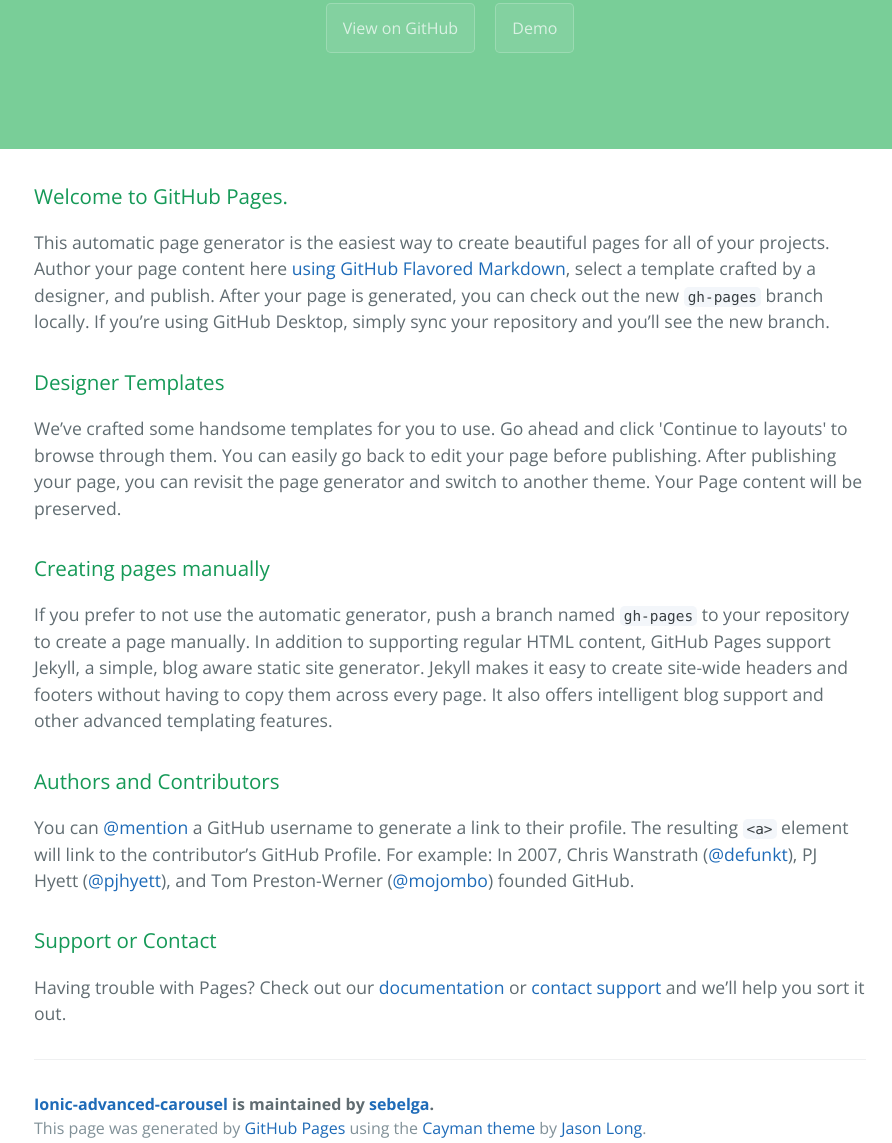
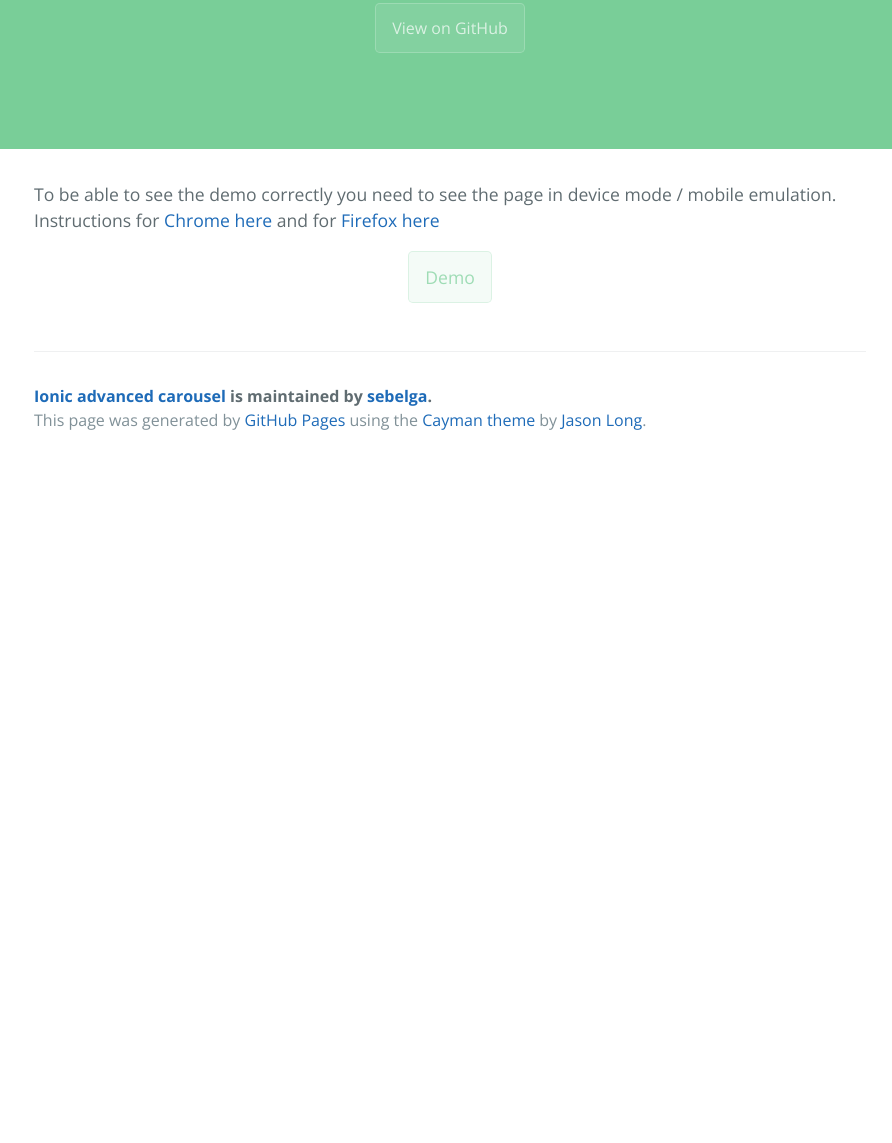
Before and after one commit to sebelga/ionic-advanced-carousel, a plain HTML site: page index.html in a window 1280 px wide. Shown: the part 234-1377 px from the top of the page, without its empty margins (190-1082 px from the left). After the commit the page ends 800 px from the top, so only its background shows below. Drawn offline with nearby package versions, Linux system fonts and the light colour scheme.

Commit message:
Instruction demo

```diff
--- a/index.html
+++ b/index.html
@@ -15,65 +15,24 @@
 
     <h2 class="project-tagline">Carousel directive for Ionic that allows to use any custom directive as an item.</h2>
     <a href="https://github.com/sebelga/ionic-advanced-carousel" class="btn">View on GitHub</a>
-    <a href="/demo" class="btn">Demo</a>
 </section>
 
 <section class="main-content">
-    <h3>
-        <a id="welcome-to-github-pages" class="anchor" href="#welcome-to-github-pages" aria-hidden="true"><span
-                class="octicon octicon-link"></span></a>Welcome to GitHub Pages.</h3>
 
-    <p>This automatic page generator is the easiest way to create beautiful pages for all of your projects. Author your
-        page content here <a href="https://guides.github.com/features/mastering-markdown/">using GitHub Flavored
-            Markdown</a>, select a template crafted by a designer, and publish. After your page is generated, you can
-        check out the new <code>gh-pages</code> branch locally. If you’re using GitHub Desktop, simply sync your
-        repository and you’ll see the new branch.</p>
+    <p>To be able to see the demo correctly you need to see the page in device mode / mobile emulation. Instructions for
+        <a href="https://developer.chrome.com/devtools/docs/device-mode">Chrome here</a> and for
+        <a href="https://developer.mozilla.org/en/docs/Tools/Responsive_Design_View">Firefox here</a></p>
 
-    <h3>
-        <a id="designer-templates" class="anchor" href="#designer-templates" aria-hidden="true"><span
-                class="octicon octicon-link"></span></a>Designer Templates</h3>
-
-    <p>We’ve crafted some handsome templates for you to use. Go ahead and click 'Continue to layouts' to browse through
-        them. You can easily go back to edit your page before publishing. After publishing your page, you can revisit
-        the page generator and switch to another theme. Your Page content will be preserved.</p>
-
-    <h3>
-        <a id="creating-pages-manually" class="anchor" href="#creating-pages-manually" aria-hidden="true"><span
-                class="octicon octicon-link"></span></a>Creating pages manually</h3>
-
-    <p>If you prefer to not use the automatic generator, push a branch named <code>gh-pages</code> to your repository to
-        create a page manually. In addition to supporting regular HTML content, GitHub Pages support Jekyll, a simple,
-        blog aware static site generator. Jekyll makes it easy to create site-wide headers and footers without having to
-        copy them across every page. It also offers intelligent blog support and other advanced templating features.</p>
-
-    <h3>
-        <a id="authors-and-contributors" class="anchor" href="#authors-and-contributors" aria-hidden="true"><span
-                class="octicon octicon-link"></span></a>Authors and Contributors</h3>
-
-    <p>You can <a href="https://github.com/blog/821" class="user-mention">@mention</a> a GitHub username to generate a
-        link to their profile. The resulting <code>&lt;a&gt;</code> element will link to the contributor’s GitHub
-        Profile. For example: In 2007, Chris Wanstrath (<a href="https://github.com/defunkt" class="user-mention">@defunkt</a>),
-        PJ Hyett (<a href="https://github.com/pjhyett" class="user-mention">@pjhyett</a>), and Tom Preston-Werner (<a
-                href="https://github.com/mojombo" class="user-mention">@mojombo</a>) founded GitHub.</p>
-
-    <h3>
-        <a id="support-or-contact" class="anchor" href="#support-or-contact" aria-hidden="true"><span
-                class="octicon octicon-link"></span></a>Support or Contact</h3>
-
-    <p>Having trouble with Pages? Check out our <a href="https://help.github.com/pages">documentation</a> or <a
-            href="https://github.com/contact">contact support</a> and we’ll help you sort it out.</p>
+    <p class="text-center"><a href="/demo" class="btn inverse">Demo</a></p>
 
     <footer class="site-footer">
-        <span class="site-footer-owner"><a href="https://github.com/sebelga/ionic-advanced-carousel">Ionic-advanced-carousel</a> is maintained by <a
+        <span class="site-footer-owner"><a href="https://github.com/sebelga/ionic-advanced-carousel">Ionic advanced carousel</a> is maintained by <a
                 href="https://github.com/sebelga">sebelga</a>.</span>
 
         <span class="site-footer-credits">This page was generated by <a href="https://pages.github.com">GitHub Pages</a> using the <a
                 href="https://github.com/jasonlong/cayman-theme">Cayman theme</a> by <a
                 href="https://twitter.com/jasonlong">Jason Long</a>.</span>
     </footer>
-
 </section>
-
-
 </body>
 </html>
--- a/stylesheets/stylesheet.css
+++ b/stylesheets/stylesheet.css
@@ -34,6 +34,16 @@
   background-color: rgba(255, 255, 255, 0.2);
   border-color: rgba(255, 255, 255, 0.3); }
 
+.btn.inverse{
+  color: rgba(121,206,152, 0.7);
+  background-color: rgba(121,206,152, 0.08);
+  border-color: rgba(121,206,152, 0.2);
+}
+.btn.inverse:hover{
+  color: rgba(121,206,152, 0.8);
+  background-color: rgba(121,206,152, 0.2);
+  border-color: rgba(121,206,152, 0.3);
+}
 @media screen and (min-width: 64em) {
   .btn {
     padding: 0.75rem 1rem; } }
@@ -53,6 +63,9 @@
       margin-top: 1rem;
       margin-left: 0; } }
 
+.text-center{
+  text-align: center;
+}
 .page-header {
   color: #fff;
   text-align: center;
```
